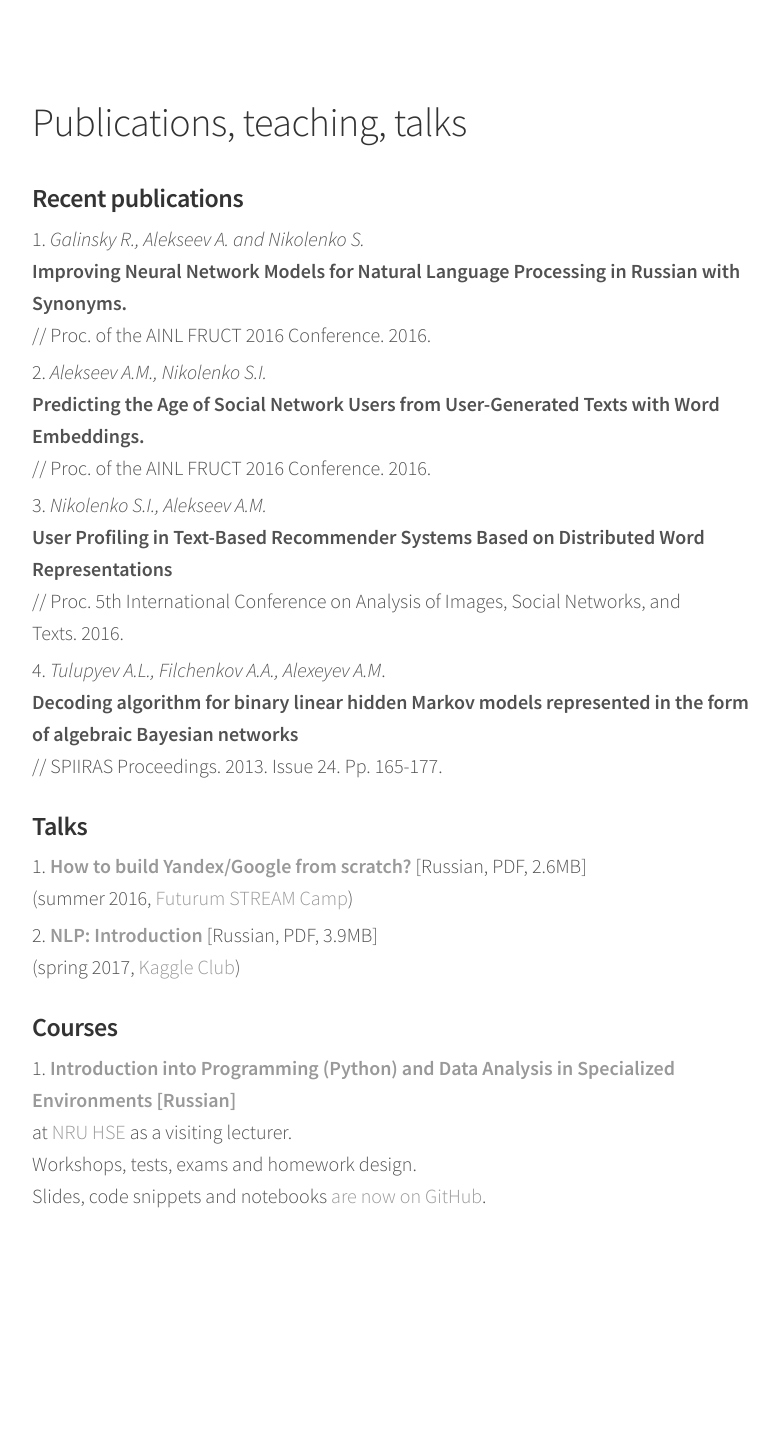
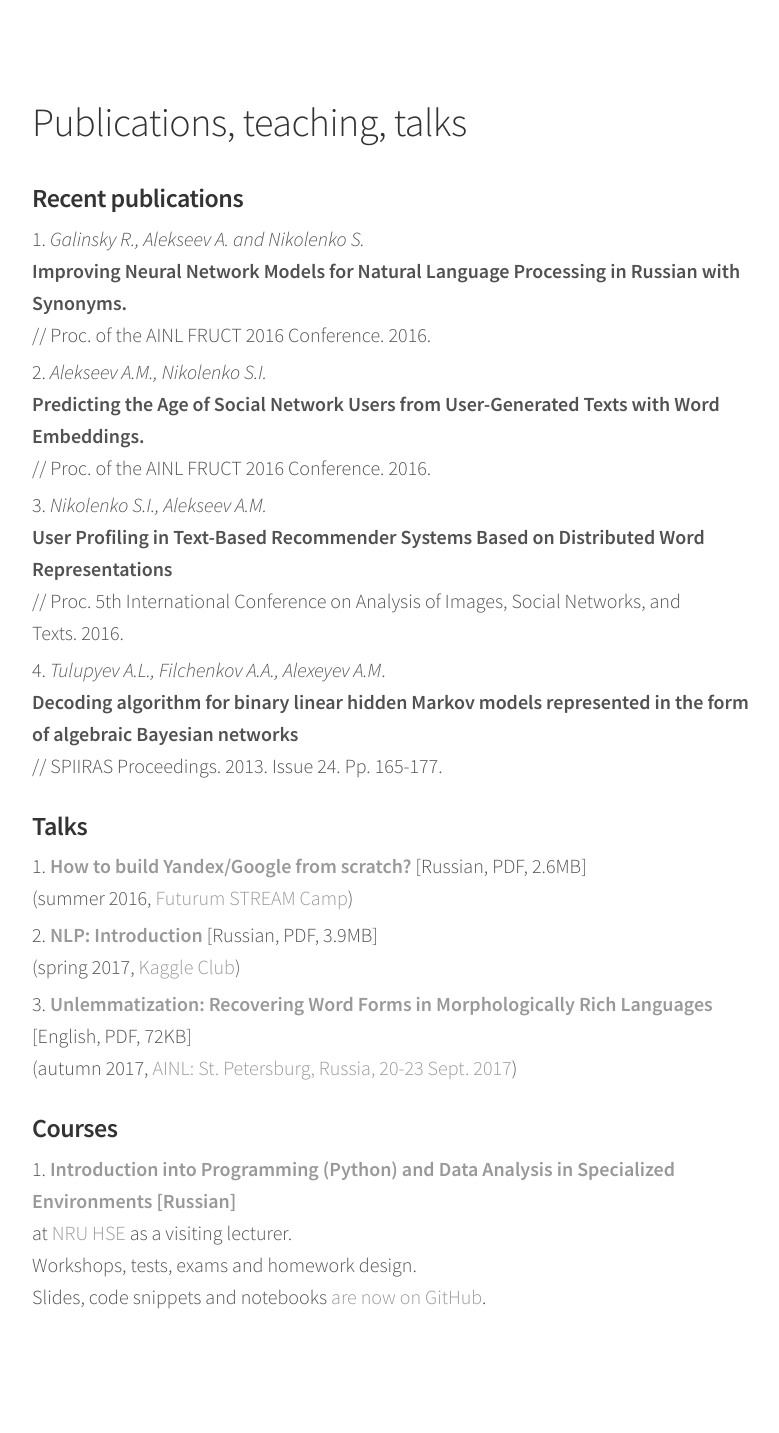
Before and after one commit to alexeyev/alexeyev.github.io, a Jekyll site: the page built from blahblahblah.html, in a window 1280 px wide. Shown: the whole page, without its empty margins (248-1027 px from the left). Built offline with Jekyll 4.4.1, drawn with Linux system fonts in a browser that asks for light colours; before the commit the page ends 1332 px from its top, so only the background shows below that.

Commit message:
Update blahblahblah.html

```diff
--- a/blahblahblah.html
+++ b/blahblahblah.html
@@ -35,6 +35,10 @@ layout: default
 	<li><b><a href="/NLPTasks-introduction-AlekseevAM.pdf">NLP: Introduction</a></b>
 		[Russian, PDF, 3.9MB]
 		<br>(spring 2017, <a href="https://vk.com/kaggle_club">Kaggle Club</a>)
+	<li><b><a href="/AntonAlekseev.poster-slides.AINL.2017.pdf">Unlemmatization: Recovering Word
+		Forms in Morphologically Rich Languages</a></b>
+		[English, PDF, 72KB]
+		<br>(autumn 2017, <a href="http://ainlconf.ru/">AINL: St. Petersburg, Russia, 20-23 Sept. 2017</a>)
     </ol>
     <h3>Courses</h3>
     <ol>
```
